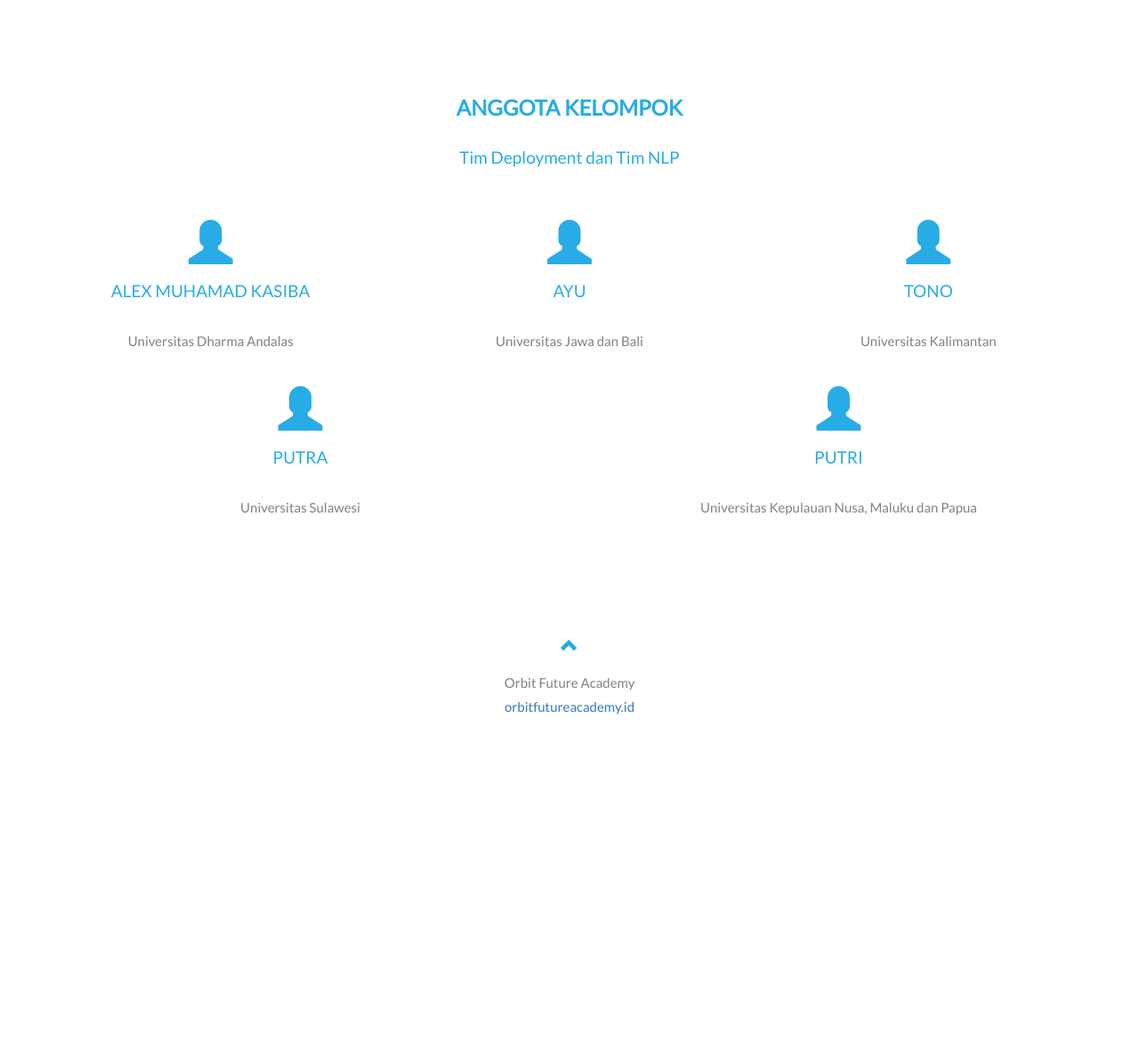
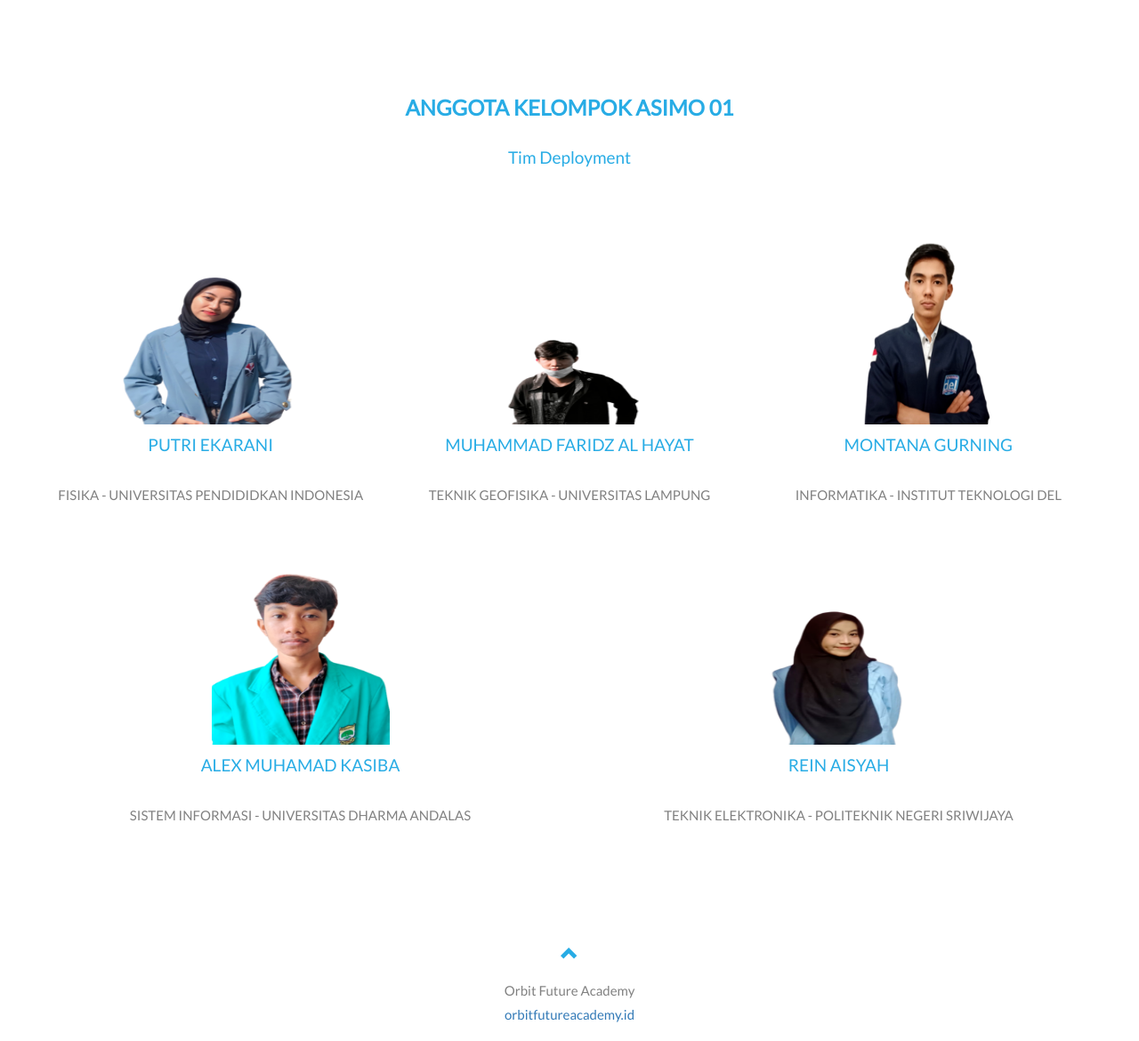
Before and after one commit to ifs19017/Ujian-Praktikum-Domain-Deployment---Asimo-1, a Flask app: page / in a window 1280 px wide. Shown: the part 1236-2406 px from the top of the page at 89% size. Before the commit the page ends 2039 px from the top, so only its background shows below. Run offline with Flask 2, Linux system fonts and the light colour scheme; parts of the project's set-up code (start-up, migrations or seed data) failed here and were passed over.

Commit message:
Add Member of Group

```diff
--- a/app/templates/index.html
+++ b/app/templates/index.html
@@ -156,39 +156,44 @@
 	<!-- Bagian Halaman (Anggota Kelompok) -->
 	<div id="anggotaKelompok" class="container-fluid text-center">
 		<br>
-		<h2>ANGGOTA KELOMPOK</h2>
-		<h4>Tim Deployment dan Tim NLP</h4>
+		<h2>ANGGOTA KELOMPOK ASIMO 01</h2>
+		<h4>Tim Deployment</h4>
 		<br>
 		<div class="row slideanim">
 			<div class="col-sm-4">
-				<span class="glyphicon glyphicon-user logo-small"></span>
-				<h4>ALEX MUHAMAD KASIBA</h4>
-				<p>Universitas Dharma Andalas</p>
+				<!-- <span class="glyphicon glyphicon-user logo-small"></span> -->
+				<img src="static/images/putri.png" height="230" width="200" alt="">
+				<h4>PUTRI EKARANI</h4>
+				<p>FISIKA - UNIVERSITAS PENDIDIDKAN INDONESIA</p>
 			</div>
 			<div class="col-sm-4">
-				<span class="glyphicon glyphicon-user logo-small"></span>
-				<h4>AYU</h4>
-				<p>Universitas Jawa dan Bali</p>
+				<!-- <span class="glyphicon glyphicon-user logo-small"></span> -->
+				<img src="static/images/faridz.png" height="230" width="200" alt="">
+				<h4>MUHAMMAD FARIDZ AL HAYAT</h4>
+				<p>TEKNIK GEOFISIKA - UNIVERSITAS LAMPUNG</p>
 			</div>
 			<div class="col-sm-4">
-				<span class="glyphicon glyphicon-user logo-small"></span>
-				<h4>TONO</h4>
-				<p>Universitas Kalimantan</p>
+				<!-- <span class="glyphicon glyphicon-user logo-small"></span> -->
+				<img src="static/images/montana.png" height="230" width="200" alt="">
+				<h4>MONTANA GURNING</h4>
+				<p>INFORMATIKA - INSTITUT TEKNOLOGI DEL</p>
 			</div>
 		</div>
-		<br>
-		<div class="row slideanim">
+	    <br>
+	    <div class="row slideanim">
 			<div class="col-sm-6">
-				<span class="glyphicon glyphicon-user logo-small"></span>
-				<h4>PUTRA</h4>
-				<p>Universitas Sulawesi</p>
+				<!-- <span class="glyphicon glyphicon-user logo-small"></span> -->
+				<img src="static/images/alex.png" height="230" width="200" alt="">
+				<h4>ALEX MUHAMAD KASIBA</h4>
+				<p>SISTEM INFORMASI - UNIVERSITAS DHARMA ANDALAS</p>
 			</div>
 			<div class="col-sm-6">
-				<span class="glyphicon glyphicon-user logo-small"></span>
-				<h4>PUTRI</h4>
-				<p>Universitas Kepulauan Nusa, Maluku dan Papua</p>
+				<!-- <span class="glyphicon glyphicon-user logo-small"></span> -->
+				<img src="static/images/rein.png" height="230" width="200" alt="">
+				<h4>REIN AISYAH</h4>
+				<p>TEKNIK ELEKTRONIKA - POLITEKNIK NEGERI SRIWIJAYA</p>
 			</div>
-		</div>
+	    </div>
 	</div>
 
 	<!-- Footer -->
```
Also changed, not shown: app/static/images/alex.png (added), app/static/images/faridz.png (added), app/static/images/montana.png (added), app/static/images/putri.png (added), app/static/images/rein.png (added).
